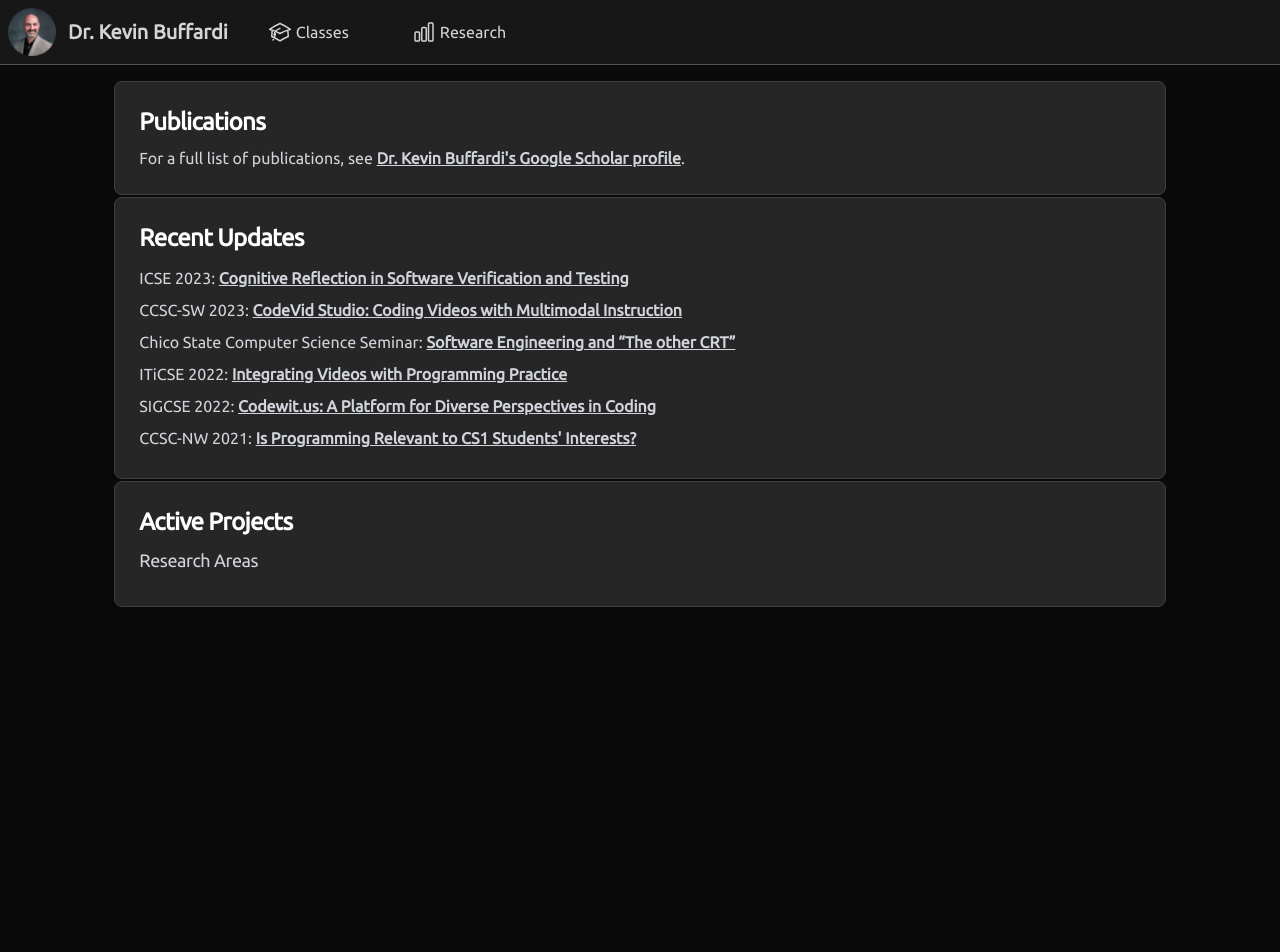
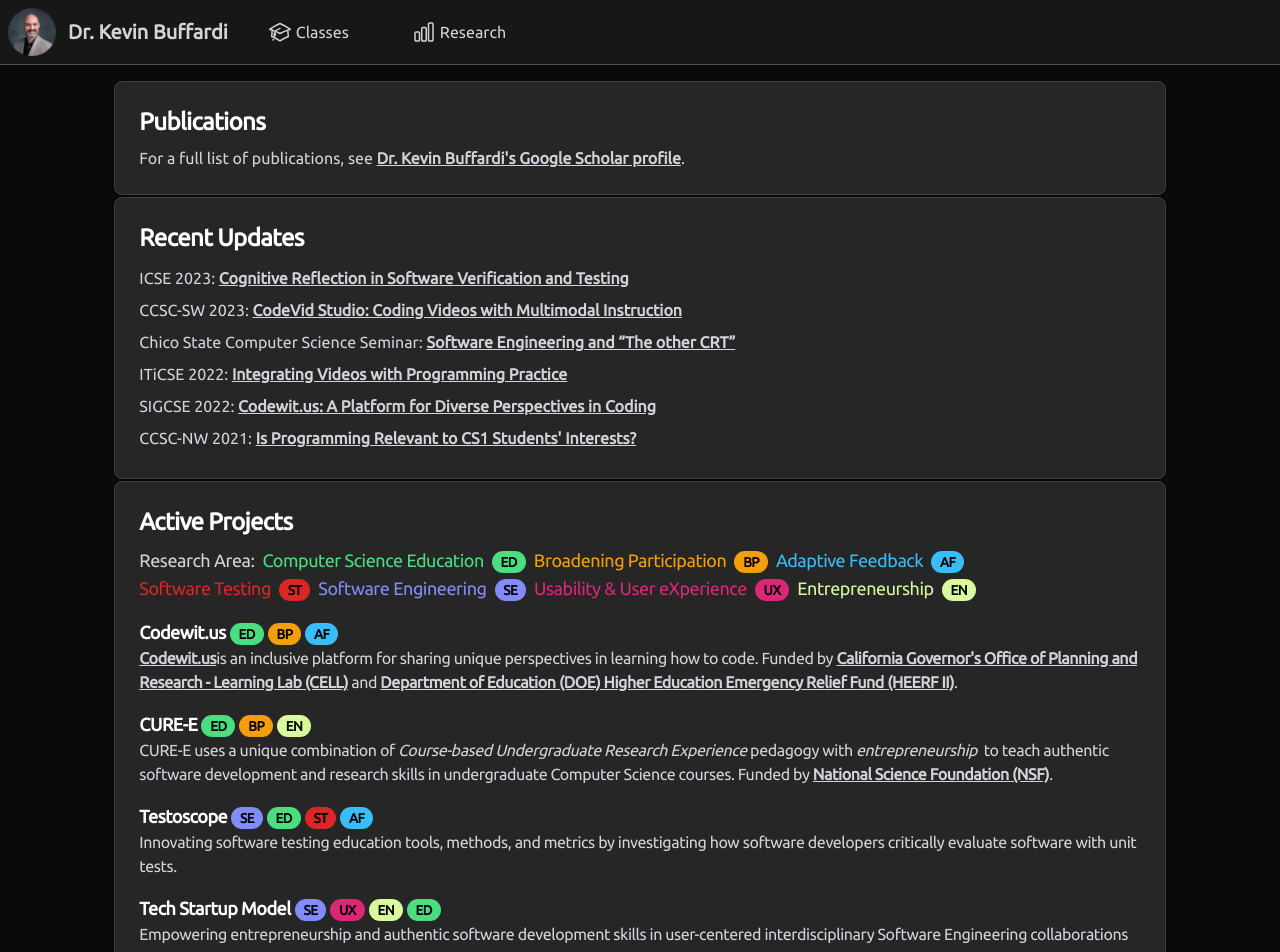
Before and after one commit to kbuffardi/kbuffardi.github.io, a Next.js app: page /research in a window 1280 px wide. Shown: the top 952 px of the page. Before the commit the page ends 800 px from the top, so only its background shows below. Built offline with nearby package versions, Linux system fonts and the light colour scheme.

Commit message:
Add research active projects

```diff
--- a/src/app/research/page.tsx
+++ b/src/app/research/page.tsx
@@ -70,8 +70,134 @@ export default function Research() {
           <div className="flex w-5/6 justify-center flex-wrap">
             <div className="p-6 m-px bg-neutral-800 border border-neutral-700 rounded-lg shadow w-full">
               <h5 className="mb-2 text-2xl font-bold tracking-tight text-white">Active Projects</h5>
-              <p className="mb-2 text-lg font-medium tracking-tight text-gray-300">Research Areas</p>
-              <div className="flex-wrap"></div>
+              <p className="mb-2 text-lg font-medium tracking-tight text-gray-300">
+                <span className="mr-2 font-normal">Research Area:</span>
+                <span className="flex-nowrap whitespace-nowrap">
+                  <span className="mr-1 font-light text-green-400">Computer Science Education</span>
+                  <span className="inline-block whitespace-nowrap rounded-full bg-green-400 ml-1 mr-2 px-[0.65em] pb-[0.25em] pt-[0.35em] text-center align-baseline text-[0.75em] font-bold leading-none text-black">
+                    ED
+                  </span>
+                </span>
+                <span className="flex-nowrap whitespace-nowrap">
+                  <span className="mr-1 font-light text-amber-500">Broadening Participation</span>
+                  <span className="inline-block whitespace-nowrap rounded-full bg-amber-500 ml-1 mr-2 px-[0.65em] pb-[0.25em] pt-[0.35em] text-center align-baseline text-[0.75em] font-bold leading-none text-black">
+                    BP
+                  </span>
+                </span>
+                <span className="flex-nowrap whitespace-nowrap">
+                  <span className="mr-1 font-light text-sky-400">Adaptive Feedback</span>
+                  <span className="inline-block whitespace-nowrap rounded-full bg-sky-400 ml-1 mr-2 px-[0.65em] pb-[0.25em] pt-[0.35em] text-center align-baseline text-[0.75em] font-bold leading-none text-black">
+                    AF
+                  </span>
+                </span>
+                <span className="flex-nowrap whitespace-nowrap">
+                  <span className="mr-1 font-light text-red-600">Software Testing</span>
+                  <span className="inline-block whitespace-nowrap rounded-full bg-red-600 ml-1 mr-2 px-[0.65em] pb-[0.25em] pt-[0.35em] text-center align-baseline text-[0.75em] font-bold leading-none text-black">
+                    ST
+                  </span>
+                </span>
+                <span className="flex-nowrap whitespace-nowrap">
+                  <span className="mr-1 font-light text-indigo-400">Software Engineering</span>
+                  <span className="inline-block whitespace-nowrap rounded-full bg-indigo-400 ml-1 mr-2 px-[0.65em] pb-[0.25em] pt-[0.35em] text-center align-baseline text-[0.75em] font-bold leading-none text-black">
+                    SE
+                  </span>
+                </span>
+                <span className="flex-nowrap whitespace-nowrap">
+                  <span className="mr-1 font-light text-pink-600">Usability &amp; User eXperience</span>
+                  <span className="inline-block whitespace-nowrap rounded-full bg-pink-600 ml-1 mr-2 px-[0.65em] pb-[0.25em] pt-[0.35em] text-center align-baseline text-[0.75em] font-bold leading-none text-black">
+                    UX
+                  </span>
+                </span>
+                <span className="flex-nowrap whitespace-nowrap">
+                  <span className="mr-1 font-light text-lime-200">Entrepreneurship</span>
+                  <span className="inline-block whitespace-nowrap rounded-full bg-lime-200 ml-1 mr-2 px-[0.65em] pb-[0.25em] pt-[0.35em] text-center align-baseline text-[0.75em] font-bold leading-none text-black">
+                    EN
+                  </span>
+                </span>
+              </p>
+              <p className="mt-4 text-lg font-bold tracking-tight">
+                Codewit.us
+                <span className="inline-block whitespace-nowrap rounded-full bg-green-400 ml-1 px-[0.65em] pb-[0.25em] pt-[0.35em] text-center align-baseline text-[0.75em] font-bold leading-none text-black">
+                  ED
+                </span>
+                <span className="inline-block whitespace-nowrap rounded-full bg-amber-500 ml-1 px-[0.65em] pb-[0.25em] pt-[0.35em] text-center align-baseline text-[0.75em] font-bold leading-none text-black">
+                  BP
+                </span>
+                <span className="inline-block whitespace-nowrap rounded-full bg-sky-400 ml-1 px-[0.65em] pb-[0.25em] pt-[0.35em] text-center align-baseline text-[0.75em] font-bold leading-none text-black">
+                  AF
+                </span>
+              </p>
+              <p className="m-0 text-base font-light text-gray-300 tracking-tight">
+                <a href="https://codewit.us/" target="_blank" className="font-semibold underline hover:font-bold">
+                  Codewit.us
+                </a>
+                is an inclusive platform for sharing unique perspectives in learning how to code.
+                Funded by <a href="https://calearninglab.org/project/coding-community-inclusive-space-for-programming-tutorials-and-adaptive-learning/" target="_blank" className="font-semibold underline hover:font-bold">
+                  California Governor's Office of Planning and Research - Learning Lab (CELL)
+                </a> and&nbsp;
+                <a href="https://www.csuchico.edu/coronavirus/federal-aid/index.shtml" target="_blank" className="font-semibold underline hover:font-bold">
+                  Department of Education (DOE) Higher Education Emergency Relief Fund (HEERF II)
+                </a>.
+              </p>
+
+              <p className="mt-4 text-lg font-bold tracking-tight">
+                CURE-E
+                <span className="inline-block whitespace-nowrap rounded-full bg-green-400 ml-1 px-[0.65em] pb-[0.25em] pt-[0.35em] text-center align-baseline text-[0.75em] font-bold leading-none text-black">
+                  ED
+                </span>
+                <span className="inline-block whitespace-nowrap rounded-full bg-amber-500 ml-1 px-[0.65em] pb-[0.25em] pt-[0.35em] text-center align-baseline text-[0.75em] font-bold leading-none text-black">
+                  BP
+                </span>
+                <span className="inline-block whitespace-nowrap rounded-full bg-lime-200 ml-1 px-[0.65em] pb-[0.25em] pt-[0.35em] text-center align-baseline text-[0.75em] font-bold leading-none text-black">
+                  EN
+                </span>
+              </p>
+              <p className="m-0 text-base font-light text-gray-300 tracking-tight">
+                CURE-E uses a unique combination of <span className="italic">Course-based Undergraduate Research Experience</span> pedagogy with <span className="italic">entrepreneurship</span>&nbsp;
+                to teach authentic software development and research skills in undergraduate Computer Science courses.
+                Funded by <a href="https://www.nsf.gov/awardsearch/showAward?AWD_ID=1953751" target="_blank" className="font-semibold underline hover:font-bold">
+                  National Science Foundation (NSF)
+                </a>.
+              </p>
+
+              <p className="mt-4 text-lg font-bold tracking-tight">
+                Testoscope
+                <span className="inline-block whitespace-nowrap rounded-full bg-indigo-400 ml-1 px-[0.65em] pb-[0.25em] pt-[0.35em] text-center align-baseline text-[0.75em] font-bold leading-none text-black">
+                  SE
+                </span>
+                <span className="inline-block whitespace-nowrap rounded-full bg-green-400 ml-1 px-[0.65em] pb-[0.25em] pt-[0.35em] text-center align-baseline text-[0.75em] font-bold leading-none text-black">
+                  ED
+                </span>
+                <span className="inline-block whitespace-nowrap rounded-full bg-red-600 ml-1 px-[0.65em] pb-[0.25em] pt-[0.35em] text-center align-baseline text-[0.75em] font-bold leading-none text-black">
+                  ST
+                </span>
+                <span className="inline-block whitespace-nowrap rounded-full bg-sky-400 ml-1 px-[0.65em] pb-[0.25em] pt-[0.35em] text-center align-baseline text-[0.75em] font-bold leading-none text-black">
+                  AF
+                </span>
+              </p>
+              <p className="m-0 text-base font-light text-gray-300 tracking-tight">
+                Innovating software testing education tools, methods, and metrics by investigating how software developers critically evaluate software with unit tests.
+              </p>
+
+              <p className="mt-4 text-lg font-bold tracking-tight">
+                Tech Startup Model
+                <span className="inline-block whitespace-nowrap rounded-full bg-indigo-400 ml-1 px-[0.65em] pb-[0.25em] pt-[0.35em] text-center align-baseline text-[0.75em] font-bold leading-none text-black">
+                  SE
+                </span>
+                <span className="inline-block whitespace-nowrap rounded-full bg-pink-600 ml-1 px-[0.65em] pb-[0.25em] pt-[0.35em] text-center align-baseline text-[0.75em] font-bold leading-none text-black">
+                  UX
+                </span>
+                <span className="inline-block whitespace-nowrap rounded-full bg-lime-200 ml-1 px-[0.65em] pb-[0.25em] pt-[0.35em] text-center align-baseline text-[0.75em] font-bold leading-none text-black">
+                  EN
+                </span>
+                <span className="inline-block whitespace-nowrap rounded-full bg-green-400 ml-1 px-[0.65em] pb-[0.25em] pt-[0.35em] text-center align-baseline text-[0.75em] font-bold leading-none text-black">
+                  ED
+                </span>
+              </p>
+              <p className="m-0 text-base font-light text-gray-300 tracking-tight">
+                Empowering entrepreneurship and authentic software development skills in user-centered interdisciplinary Software Engineering collaborations
+              </p>
+
             </div>
           </div>
         </main>
```
